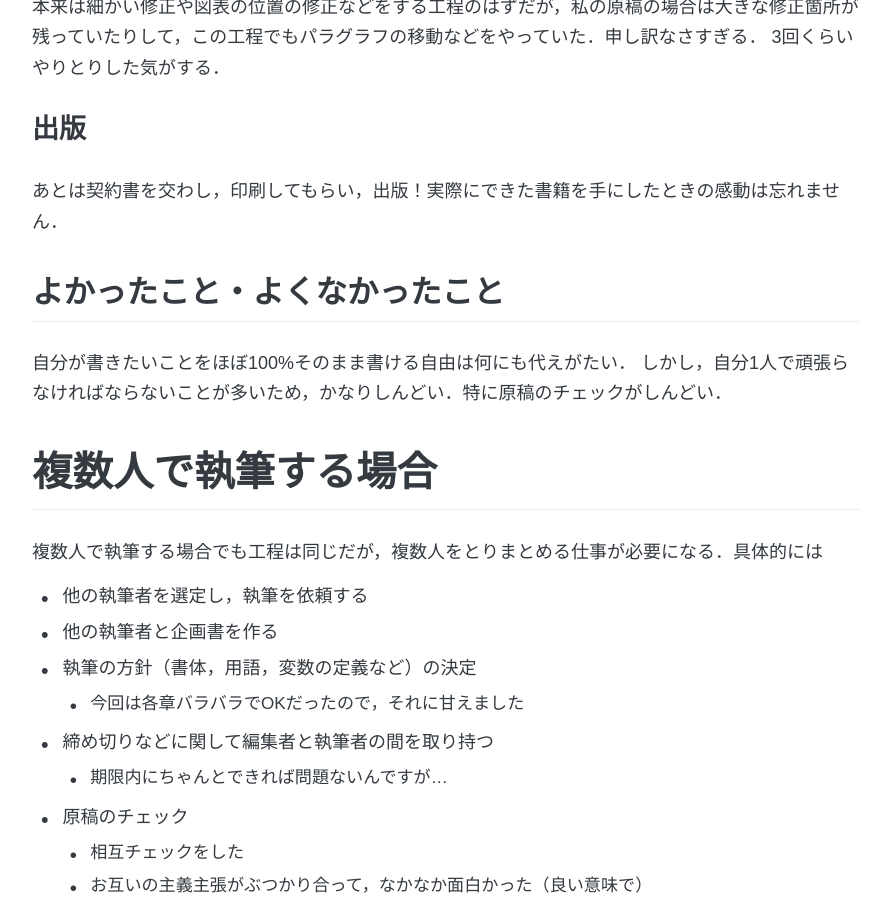
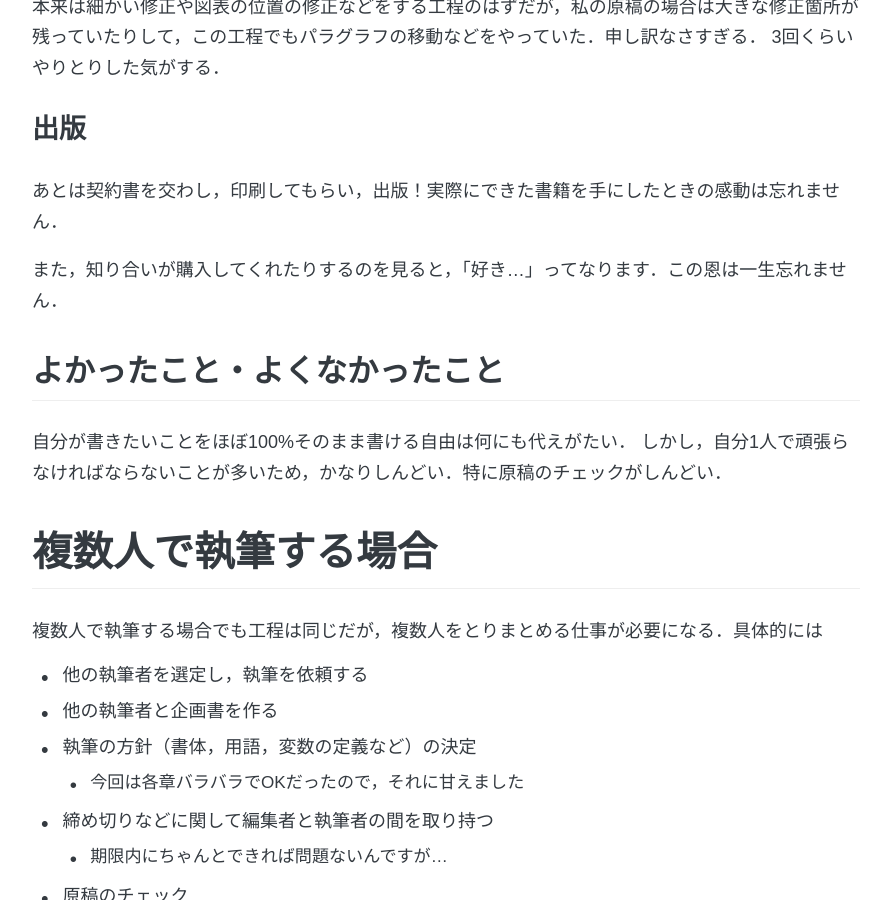
Before and after one commit to kanojikajino/kanojikajino.github.io, a Jekyll site: the page built from _posts/2023-12-01-book.md, in a window 1280 px wide and 900 px high, scrolled down 2750 px. Shown: the whole window, without its empty margins (194-1085 px from the left). Built offline with Jekyll 4.4.1, drawn with Linux system fonts in a browser that asks for light colours; some web fonts are replaced; comment, search, counter and statistics services are not loaded.

Commit message:
minor update

```diff
--- a/_posts/2023-12-01-book.md
+++ b/_posts/2023-12-01-book.md
@@ -80,6 +80,7 @@ categories: research
 
 あとは契約書を交わし，印刷してもらい，出版！実際にできた書籍を手にしたときの感動は忘れません．
 
+また，知り合いが購入してくれたりするのを見ると，「好き...」ってなります．この恩は一生忘れません．
 
 ## よかったこと・よくなかったこと
 
@@ -132,4 +133,5 @@ categories: research
 
 「[機械学習による分子最適化](https://amzn.asia/d/9VGRlzh)」発売中です．お買い求めいただけるとうれしいです．
 
+
 12月にもう一冊，来年にもう一冊出る予定なので，そちらもぜひ．
```
